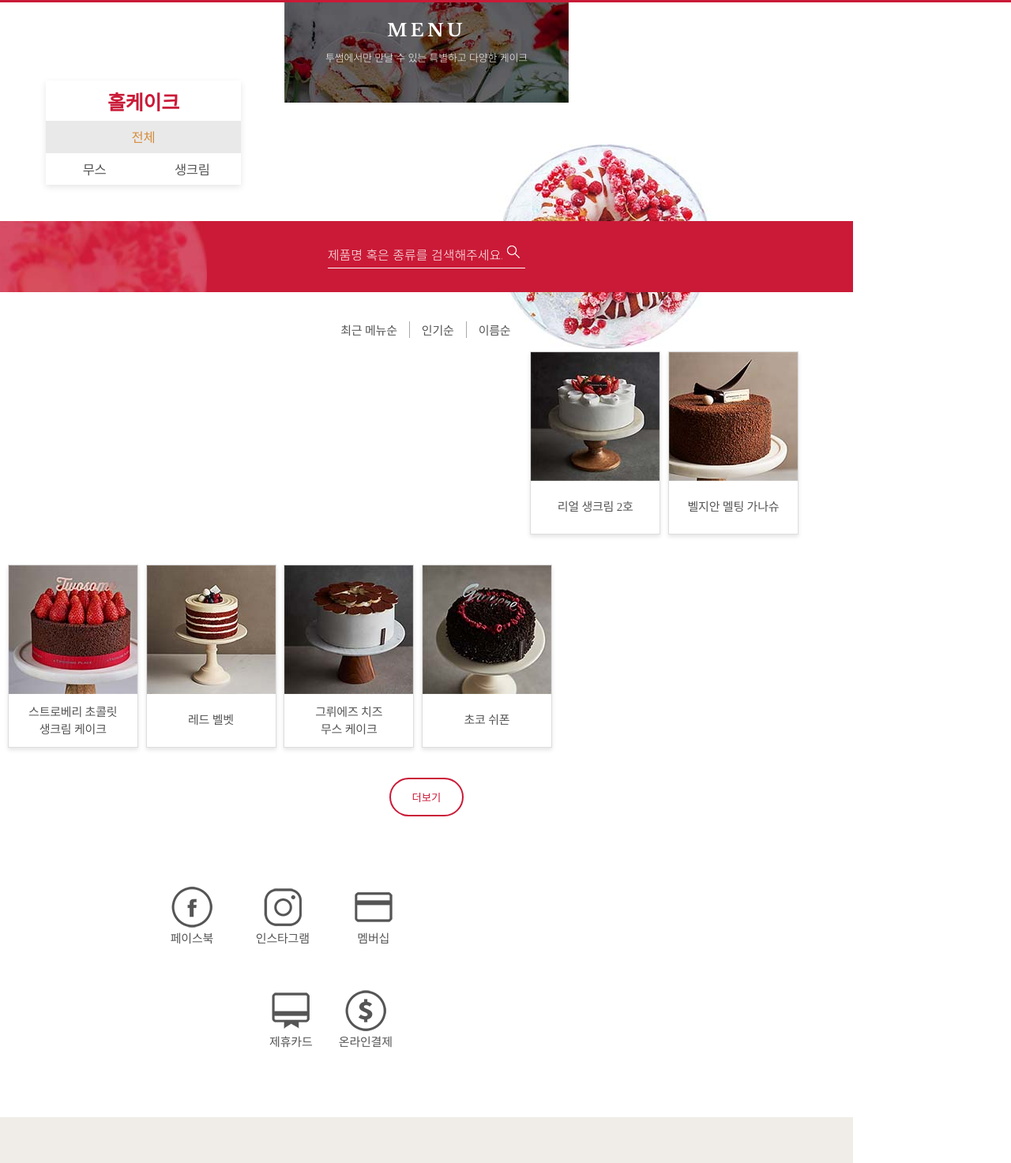
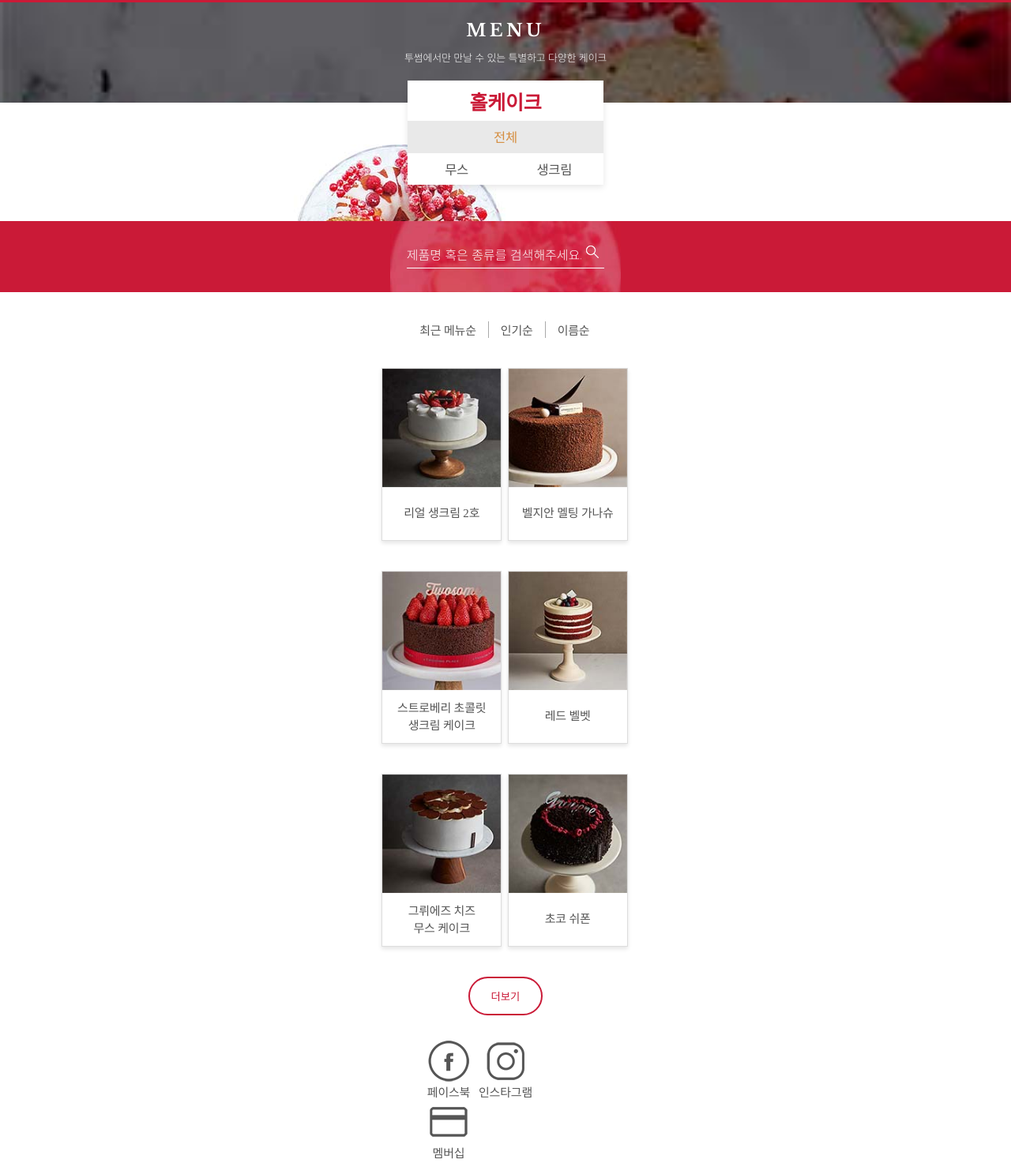
Before and after one commit to chichiken/project1, a plain HTML site: page menu/cake_menu.html in a window 1280 px wide. Shown: the part 47-1520 px from the top of the page at 79% size. Drawn offline with Linux system fonts and the light colour scheme; a web font is replaced by a local one.

Commit message:
인덱스/메뉴 완료

```diff
--- a/assets/css/_mixin.scss
+++ b/assets/css/_mixin.scss
@@ -16,8 +16,8 @@
     transform: $value;
 }
 @mixin bg_size($value...) {
-    -webkit-background-size: $value;
-    background-size: $value;
+    -webkit-background-size: $value !important;
+    background-size: $value !important;
 }
 @mixin boxShadow($value...) {
     -webkit-box-shadow: $value;
--- a/assets/css/common.scss
+++ b/assets/css/common.scss
@@ -146,19 +146,20 @@ body{font-family: NTSans; font-weight: 400; font-size: 15px; color: #555; letter
 /* footer */
 #footer{
     width: 100%;
-    div:nth-child(1){padding-top: 8%; padding-bottom: 8%;}
+    div:nth-child(1){padding-top: 2em}
     ul{
-        &:nth-child(1){width: 70%; margin-bottom: 5%;}
-        &:nth-child(2){width: 43%;}
+        &:nth-child(1){width: 200px; margin: 0 calc(50% - (200px / 2)) 5%;}
+        &:nth-child(2){width: 133px; margin: 0 calc(50% - (133px / 2)) 5%;}
         margin: 0 auto; text-align: center;
         li{
-            float: left; margin-left: 7%;
+            float: left; margin-right: 5%;
             a{display: inline-block;}
             span{display: block;}
+            &:last-child{margin-right: 0 !important;}
         }
     }
     div:nth-child(2){
-        font-size: 85%; color: #8a8080; background: #f0ece8; padding-top: 8%; padding-bottom: 8%; text-align: center; line-height: 150%;
+        font-size: 85%; color: #8a8080; background: #f0ece8; padding-top: 2em; padding-bottom: 2em; text-align: center; line-height: 150%;
         address{margin-top: 5%;}
     }
 }
--- a/assets/css/style.scss
+++ b/assets/css/style.scss
@@ -1,14 +1,14 @@
 @charset "utf-8";
 @import "_mixin";
 
-#wrap{max-width: 1080px;}
 /* index */
     /* common */
     .idx_h2{font-family: Libre; font-size: 25px; font-weight: 700; letter-spacing: 5px; text-align: center; padding-top: 8%; color: #fff;}
 
     /* slider */
-    #idx_content{
-        padding-top: 50px;
+    .idx_slide{
+        max-width: 440px; padding-top: 50px; margin: 0 auto;
+        .swiper-slide{text-align: center;}
         .swiper-button-prev, .swiper-button-next{top: 55%; width: 1em; height: 1em; overflow: hidden; display: inline-block;}
     }
 
@@ -31,7 +31,7 @@
 
     /* menu */
     .idx_menu{
-        width: 100%;
+        max-width: 420px; width: 100%; margin: 0 auto;
         .idx_h2{padding-bottom: 8%;}
         ul li{
             display: block; position: relative;
@@ -50,8 +50,8 @@
     /* find store */
     .find_store{
         @include bg_size(cover);
-        width: 100%; height: 7.5%; background: url("../images/main/bg_store.jpg") no-repeat fixed center center; padding-bottom: 10%;
-        .idx_h2{padding: 10% 0 8%;}
+        width: 100%; height: 10em; background: url("../images/main/bg_store.jpg") no-repeat fixed center center; padding-bottom: 2em;
+        .idx_h2{padding: 2em 0 0.5em;}
         #mainSearch{
             width: 18.5em; text-align: center; margin: 0 auto; border-bottom: 1px solid #fff; padding-bottom: 1em;
             input[type="text"]{width: 15em; text-align: center;}
@@ -80,22 +80,24 @@
         .sub_first{
             text-align: center;
             > div{
+                @include bg_size(cover);
                 background: url("../images/cake/bg_cake.jpg") no-repeat top center;
                 p{color: #fff; font-weight: 300; font-size: 13px; padding-bottom: 3.7em;}
             }
             > ul{
-                top: 6em; left: 3.5em; width: 15em; font-size: 16.5px; font-weight: 500; background: #fff; -webkit-box-shadow: 0 3px 8px #0000001a; box-shadow: 0 3px 8px #0000001a; z-index: 800;
+                top: 6em; left: calc(50% - (247.500px / 2)); width: 15em; font-size: 16.5px; font-weight: 500; background: #fff; -webkit-box-shadow: 0 3px 8px #0000001a; box-shadow: 0 3px 8px #0000001a; z-index: 800;
                 h2{font-weight: 700; font-size: 25px; padding: 0.3em 0; color: #ca1a37;}
                 li:nth-child(2) a{display: block; padding: 0.5em 0; color: #d58d3f; background: #e9e9e9;}
                 li.f_l a{display: inline-block; width: 7.5em; padding: 0.5em 0}
             }
-            > .cake_bg{position: absolute; width: 268px; height: 259px; top: 12em; right: 12em; z-index: -100; background: url("../images/cake/bg_cake2.jpg") no-repeat;}
+            > .cake_bg{position: absolute; width: 268px; height: 259px; top: 12em; right: 50%; z-index: -100;}
             #cakeSearch{
-                margin-top: 10em; padding: 2em 0; background: url("../images/cake/bg_search.jpg") no-repeat -2em 0 #ca1a37;
+                position: relative; margin-top: 10em; padding: 2em 0; background: url("../images/cake/bg_search.jpg") no-repeat center 0 #ca1a37;
                 .search_wrap{
                     width: 16.7em; padding-bottom: 0.3em; border-bottom: 1px solid #fff; margin: 0 auto;
                     #cakeSearchTxt{width: 13.8em; font-size: 16px;}
                 }
+                &::after{content: ""; position: absolute; top: 5em; left: 0; width: 100%; height: 100px; background: #fff; z-index: -50;}
             }
         }
 
@@ -103,12 +105,11 @@
         .sub_second{
             width: 100%;
             .cake_array{
-                width: 16.5em; margin: 0 auto; padding-top: 2.5em; text-align: center;
+                width: 16.5em; margin: 0 auto; padding: 2.5em 0; text-align: center;
                 li:nth-child(2){border-left: none; font-weight: 700px;}
                 li{float: left; padding: 0 1em; border-left: 1px solid #aaa;}
-                &::after{content: ""; position: absolute; top: 0; left: -50%; width: 100%; height: 100px; background: #fff; z-index: -50;}
             }
-            .pro_menu{
+            /* .pro_menu{
                 text-align: center; font-weight: 500;
                 li{
                     margin: 2.5em 0 0 0.65em; float: left; border: 1px solid #ddd; -webkit-box-shadow: 0 3px 5px #0000001a; box-shadow: 0 3px 5px #0000001a;
@@ -117,9 +118,19 @@
                         line-height: 1.5em; padding: 0.8em; box-sizing: border-box;
                     }
                 }
+            } */
+            .pro_menu{
+                text-align: center; font-weight: 500; padding: 0 calc(50% - (313.5px / 2));
+                li a{
+                    &:first-child{margin-right: 0.5em;}
+                    display: block; float: left; border: 1px solid #ddd; margin-bottom: 2.5em; -webkit-box-shadow: 0 3px 5px #0000001a; box-shadow: 0 3px 5px #0000001a;
+                    img{width: 150px;}
+                    p{height: 4.5em; line-height: 4.5em;}
+                    p.menu_lh2{line-height: 1.5em; padding: 0.8em; box-sizing: border-box;}
+                }
             }
             .cake_more{
-                width: 100%; text-align: center; margin-top: 2.5em;
+                width: 100%; text-align: center;
                 button{
                     @include radius(5em);
                     font-family: NTSans; font-weight: 500; color: #ca1a37; padding: 1em 2em; border: 2px solid #ca1a37;
--- a/assets/js/common.js
+++ b/assets/js/common.js
@@ -3,7 +3,7 @@ $(document).ready(function () {
         $('.fade').each(function (){
             var tihsBtm = $(this).offset().top + $(this).outerHeight();
             var winBtm = $(window).scrollTop() + $(window).height();
-            if( tihsBtm > winBtm/2 ){
+            if( tihsBtm > winBtm/3 ){
                 $(this).animate({'opacity': 1}, 800);
             };
         });
--- a/assets/js/main.js
+++ b/assets/js/main.js
@@ -1,8 +1,15 @@
 //터치 슬라이더
-var mainSwiper = new Swiper ('#idx_content .idx_slide .swiper-container', {
+$(document).ready(function () {
+  var mainSwiper = new Swiper ('#idx_content .idx_slide .swiper-container', {
     loop: true,
     navigation: {
       nextEl: '.idx_slide .swiper-button-next',
       prevEl: '.idx_slide .swiper-button-prev'
+    },
+    pagination: {
+      el: '.consulting .swiper-pagination',
+      type: 'fraction',   //bullets(동그라미아이콘), fraction (현재/전체)
+      clickable: true,    //클릭하여 슬라이더 이동
     }
   });
+});
--- a/menu/cake_menu.html
+++ b/menu/cake_menu.html
@@ -114,8 +114,8 @@
                             <a href="">생크림</a>
                         </li>
                     </ul>
-                    <div class="cake_bg fade"></div>
-                    <form id="cakeSearch" class="fade" action="">
+                    <img src="../assets/images/cake/bg_cake2.jpg" class="cake_bg" alt="...">
+                    <form id="cakeSearch" action="">
                         <label class="sr-only" for="cakeSearchTxt">검색어 입력</label>
                         <div class="search_wrap clearfix">
                             <input id="cakeSearchTxt" class="f_l" type="text" placeholder="제품명 혹은 종류를 검색해주세요.">
@@ -128,15 +128,15 @@
                 </article>
 
                 <article class="sub_second">
-                    <ul class="cake_array clearfix p_r">
+                    <ul class="cake_array clearfix">
                         <h2 class="sr-only">정렬 순서</h2>
-                        <li class="fade">
+                        <li>
                             <a href="">최근 메뉴순</a>
-                        </li class="fade">
-                        <li class="fade">
+                        </li>
+                        <li>
                             <a href="">인기순</a>
                         </li>
-                        <li class="fade">
+                        <li>
                             <a href="">이름순</a>
                         </li>
                     </ul>
@@ -146,8 +146,6 @@
                                 <img src="../assets/images/cake/menu_cake1.jpg" alt="" srcset="../assets/images/cake/menu_cake1x2.jpg 2x, ../assets/images/cake/menu_cake1x3.jpg 3x">
                                 <p>리얼 생크림 2호</p>
                             </a>
-                        </li>
-                        <li>
                             <a href="">
                                 <img src="../assets/images/cake/menu_cake2.jpg" alt="" srcset="../assets/images/cake/menu_cake2x2.jpg 2x, ../assets/images/cake/menu_cake2x3.jpg 3x">
                                 <p>벨지안 멜팅 가나슈</p>
@@ -158,8 +156,6 @@
                                 <img src="../assets/images/cake/menu_cake3.jpg" alt="" srcset="../assets/images/cake/menu_cake3x2.jpg 2x, ../assets/images/cake/menu_cake3x3.jpg 3x">
                                 <p class="menu_lh2">스트로베리 초콜릿<br>생크림 케이크</p>
                             </a>
-                        </li>
-                        <li>
                             <a href="">
                                 <img src="../assets/images/cake/menu_cake4.jpg" alt="" srcset="../assets/images/cake/menu_cake4x2.jpg 2x, ../assets/images/cake/menu_cake4x3.jpg 3x">
                                 <p>레드 벨벳</p>
@@ -170,8 +166,6 @@
                                 <img src="../assets/images/cake/menu_cake5.jpg" alt="" srcset="../assets/images/cake/menu_cake5x2.jpg 2x, ../assets/images/cake/menu_cake5x3.jpg 3x">
                                 <p class="menu_lh2">그뤼에즈 치즈<br>무스 케이크</p class="menu_lh2">
                             </a>
-                        </li>
-                        <li>
                             <a href="">
                                 <img src="../assets/images/cake/menu_cake6.jpg" alt="" srcset="../assets/images/cake/menu_cake6x2.jpg 2x, ../assets/images/cake/menu_cake6x3.jpg 3x">
                                 <p>초코 쉬폰</p>
```
Also changed, not shown: index.html (+4 -4 lines), assets/css/common.css, assets/css/style.css, assets/images/main/banner2.jpg (added), assets/images/main/banner3.jpg (added), assets/images/main/bannerx2.jpg, 2 other files.
